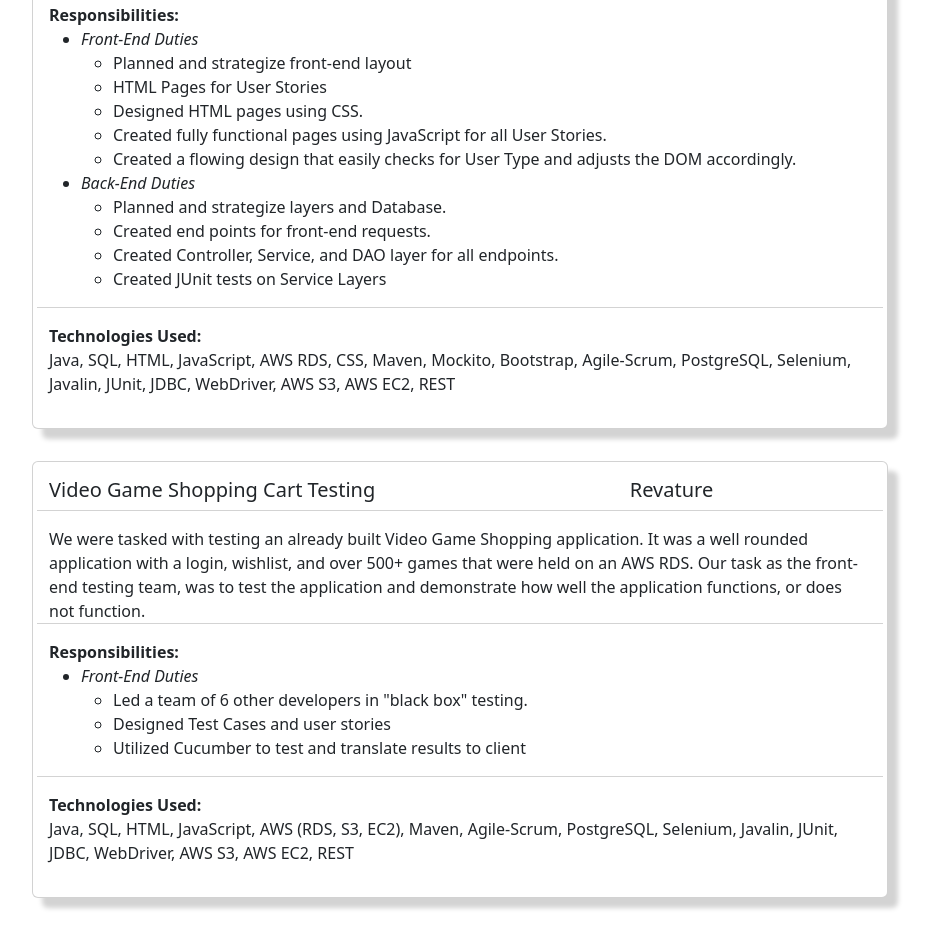
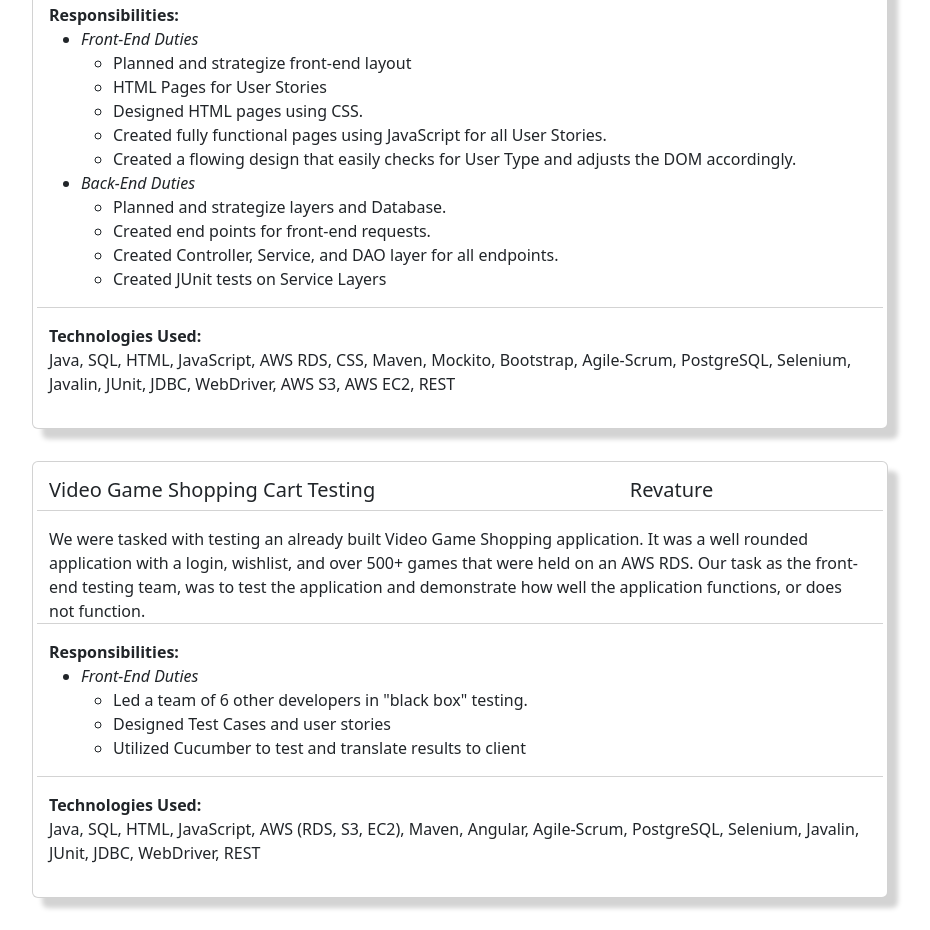
Before and after one commit to jfriesner5523/OnlineResumePortfolio, a plain HTML site: page docs/HTML/OnlinePortfolioPage.html in a window 1280 px wide. Shown: the part 1055-1985 px from the top of the page, without its empty margins (180-1110 px from the left). Drawn offline with nearby package versions, Linux system fonts and the light colour scheme.

Commit message:
updated techs on p3

```diff
--- a/docs/HTML/OnlinePortfolioPage.html
+++ b/docs/HTML/OnlinePortfolioPage.html
@@ -176,7 +176,7 @@
                                 <div class="col-12">
                                     <Label for="resp2" style="font-weight:bold;">Responsibilities:</Label>
 
-                                    <ul id="resp2">
+                                    <ul id="resp31">
                                         <li style="font-style:italic;font-weight:400;">Front-End Duties</li>
                                         <ul>
                                             <li>Led a team of 6 other developers in "black box" testing.</li>
@@ -190,8 +190,8 @@
                               <div class="row">
                                 <div class="col-12">
                                     <Label for="tech1" style="font-weight:bold;">Technologies Used:</Label>
-                                    <p id="resp1">
-                                        Java, SQL, HTML, JavaScript, AWS (RDS, S3, EC2), Maven, Agile-Scrum, PostgreSQL, Selenium, Javalin, JUnit, JDBC, WebDriver, AWS S3, AWS EC2, REST
+                                    <p id="resp32">
+                                        Java, SQL, HTML, JavaScript, AWS (RDS, S3, EC2), Maven, Angular, Agile-Scrum, PostgreSQL, Selenium, Javalin, JUnit, JDBC, WebDriver, REST
                                     </p>
 
                                 </div>
```
